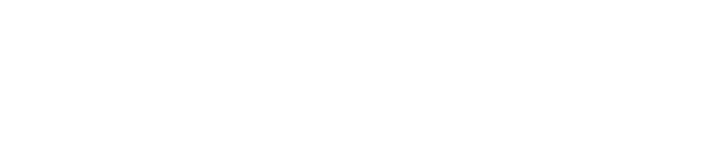
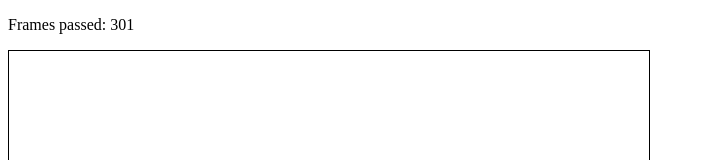
Before and after one commit to Bro-Pals/SimpleJavascriptLib, a plain HTML site: page TestFiles/WebGL_TestLibrary.html in a window 1280 px wide. Shown: the top 160 px of the page, without its empty margins (0-705 px from the left). Drawn offline with Linux system fonts and the light colour scheme.

Commit message:
Learning WebGL

```diff
--- a/SimpleLibrary/WebGL_SimpleLibrary/setup_webgl.js
+++ /dev/null
@@ -1,46 +0,0 @@
-
-var gl;
-
-function SimpleRenderTemplate(displayFunction, initFunction)
-{
-	this.displayFunction=displayFunction;
-	this.initFunction=initFunction;
-
-	function display()
-	{
-		this.displayFunction();
-	}
-
-	function init()
-	{
-		this.initFunction();
-	}
-}
-
-function init3DCanvas(canvasId)
-{
-	var canvas = document.getElementById(canvasId);
-	if (canvas==undefined || canvas==null) {
-		alert("no canvas!");
-	}
-	initWebGL(canvas);
-
-	if (gl!=null) {
-
-	} else {
-		alert("No WebGL!");
-	}
-}
-
-function initWebGL(canvas)
-{
-	gl = null;
-
-	try {
-		gl = canvas.getContext("webgl");
-	} catch(e) { alert("Error!"); }
-
-	if(!gl) { //If WebGL context is not there
-		alert("Unable to initialize WebGL!");
-	}
-}
--- /dev/null
+++ b/SimpleLibrary/WebGL_SimpleLibrary/tester_webgl.js
@@ -0,0 +1,87 @@
+var template;
+var loops;
+
+function go()
+{
+	loops = 0;
+	template = new SimpleLoopTemplate(displayGL, gameUpdate, initGL); //Make a new loop template with display() update() and init() functions
+	startLoop(template, 30); // Run the loop specified by template
+}
+
+var positionBufferObject;
+var vertexes;
+
+function displayGL()
+{
+	gl.clearColor(0, 0, 0, 0);
+	gl.bindBuffer(gl.ARRAY_BUFFER, positionBufferObject); //Bind the positionBufferObject to the Array Buffer context
+	gl.enableVertexAttribArray(0); //Enable the vertex attribute at index "0" as an array (Where vertexAttribPointer is going to)
+	gl.vertexAttribPointer(0, 4, gl.FLOAT, false, 0, 0);
+	//The first parameter is asking where the data for the vertexes starts at in the Array Buffer
+	//The second parameter is asking how many values represent each vertex
+	//The third parameter is telling WebGL that these vertexes are of type FLOAT
+	//
+	//The fifth parameter is telling WebGL that there is no space between each set of values in our data array
+	//The sixth parameter is telling WebGL that there is no byte offset between each set of values
+	//
+	//"vertexAttribPointer" always refers to the currently bound buffer (in our case, positionBufferObject, which is an Array Buffer)
+	//"vertexAttribPointer" is saying where to find the data for the vertex data, essentially
+	//
+	//NEED TO TELL IT WHERE TO FIND THE VERTEX DATA BEFORE IT USES IT FOR RENDERING
+	//
+	//Now to render the data that we pointed it to:
+	gl.drawArrays(gl.TRIANGLES, 0, 3);
+	//The 2nd parameter is saying where to start reading vertexes (0th index of the array buffer)
+	//The 3rd parameter is saying how many vertexes to read
+	//gl.TRIANGLES tells WebGL to take each 3 vertexes it finds as a triangle
+	//
+	//Clean up code.. Tell it to stop enabling the vertexAttribArray at index 0
+	gl.disableVertexAttribArray(0);
+
+	//	loopCycle in webGL_SimpleLibrary should finish up and repaint the canvas
+}
+
+function initGL()
+{
+	//Give it the color to clear the screen it
+	gl.clearColor(0, 0, 0, 0);
+	//Init the vertexes
+	var vertexCount = 3; //We are making 3 vertexes
+	var vertexSize = 4*Float32Array.BYTES_PER_ELEMENT; //Each vertex includes 4 Float elements. The "Float32Array" is the type of array that will hold our vertexes
+	var arrayBuffer = new ArrayBuffer(vertexCount*vertexSize); //Allocate space for vertexes (ArrayBuffer is general purpose)
+
+	var vertexArray = new Float32Array(arrayBuffer); //Make a FloatArray from the data that will be in the ArrayBuffer
+
+	//Big array initializer; 3 vertexes, each with 4 floats associated with them
+	vertexArray[0]=1.0;
+	vertexArray[1]=-1.0;
+	vertexArray[2]=0.0;
+	vertexArray[3]=1.0;
+
+	vertexArray[4]=-1.0;
+	vertexArray[5]=2.0;
+	vertexArray[6]=2.0;
+	vertexArray[7]=1.0;
+
+	vertexArray[8]=-1.0;
+	vertexArray[9]=-2.0;
+	vertexArray[10]=-1.0;
+	vertexArray[11]=1.0;
+
+	//Make a method to make doing this easier...
+
+	//Make the positionBufferObject
+	positionBufferObject = gl.createBuffer();
+	gl.bindBuffer(gl.ARRAY_BUFFER, positionBufferObject); //Bind the positionBufferObject to the ARRAY_BUFFER context to do stuff with it
+	//Set the size of the currently bound buffer
+	gl.bufferData(gl.ARRAY_BUFFER, vertexArray, gl.STATIC_DRAW); //"Buffer data for the ArrayBuffer so that the vertex data is buffered.
+	//The 2nd parameter is asking what we are buffering
+	//The 3rd parameter is telling WebGL how we are going to use the data
+	gl.bindBuffer(gl.ARRAY_BUFFER, null); //Set the binded context to nothing (by setting it to null)
+}
+
+function gameUpdate()
+{
+		loops++;
+		document.getElementById("pp").innerHTML="Frames passed: " + loops + "";
+}
--- /dev/null
+++ b/SimpleLibrary/WebGL_SimpleLibrary/webGL_SimpleLibrary.js
@@ -0,0 +1,141 @@
+var looping;
+var canvas; //Just to keep a reference to it
+var gl; //Don't need to start every function with "gl" when calling them
+		//When using constants (all caps) say "gl.CONSTANT_NAME"
+
+		//The general idea:
+		//1. Draw everything you want to draw to an image
+		//2. Draw that image using a buffer swapper
+
+function startLoop(simpleTemplate, framesPerSecond)
+{
+	resizeCanvas(canvas.width, canvas.height);
+	simpleTemplate.init();
+	loopCycle(simpleTemplate);
+}
+
+//Use startLoop to call this
+function loopCycle(simpleTemplate)
+{
+	simpleTemplate.update();
+	simpleTemplate.display();
+	requestAnimationFrame(function() { loopCycle(simpleTemplate); }); //
+}
+
+function SimpleLoopTemplate(displayFunction, updateFunction, initFunction)
+{
+	this.displayFunction=displayFunction;
+	this.initFunction=initFunction;
+	this.updateFunction=updateFunction;
+
+	this.display=display;
+	function display()
+	{
+		gl.clear(gl.COLOR_BUFFER_BIT);
+		this.displayFunction();
+	}
+
+	this.init=init;
+	function init()
+	{
+		this.initFunction();
+	}
+
+	this.update=update;
+	function update()
+	{
+		this.updateFunction();
+	}
+}
+
+function init3DCanvas(canvasId)
+{
+	canvas = document.getElementById(canvasId);
+	if (canvas==undefined || canvas==null) {
+		alert("no canvas!");
+	}
+	initWebGL(canvas);
+
+	if (gl!=null) {
+
+	} else {
+		alert("No WebGL!");
+	}
+}
+
+function initWebGL(canvas)
+{
+	gl = null;
+
+	try {
+		gl = canvas.getContext("webgl");
+	} catch(e) { alert("Error!"); }
+
+	if(!gl) { //If WebGL context is not there
+		alert("Unable to initialize WebGL!");
+	}
+}
+
+function resizeCanvas(newWidth, newHeight)
+{
+	canvas.width = newWidth;
+	canvas.height = newHeight;
+	gl.viewport(0, 0, gl.drawingBufferWidth, gl.drawingBufferHeight); //Makes sure the viewport is the same size as the canvas
+}
+
+//	Rendering:
+//
+//	When rendering, WebGL takes vertex data from arrays stored in buffered objects
+//	So buffered objects is where you store the vertex data in
+//	The vertex data that is stored in the buffered objects are in the form of arrays
+//	Arrays hold the vertex data
+//	Buffered objects hold the arrays
+//	Vertex data is taken for rendering
+//	If you don't have a buffer for the arrays, then you can't work with it
+//	You need data buffers to work with vertex data
+//
+//	WebGL wants to know the format of the data in the arrays so that buffers can fit them properly
+
+//For most actions onto WebGL objects
+//
+// 1. Bind it to a context
+// 2. Act on the context (which has the binded object)
+// 3. Unbind the object from the context
+//
+
+//Making an array buffer:
+//	And array buffer holds all the data for things (like colors, vertex posititons, etc)
+//When making an array buffer, you need to think about
+//	1. How many elements am I making?
+//	2. What data goes into each element?
+//	3. How much memory does each element take up?
+//
+//	Then, when knowing that, allocate memory equal to
+//	(element count) * (memory required in each element)
+//
+//	The memory that each type of data takes up can be obtained with constants provided by WebGL
+//
+//	Example: Make an ArrayBuffer that holds 10 elements, each of which is made up of
+//	2 bytes of data
+//
+//	var elementCount = 10;
+//	var elementSize = 2 * Uint8Array.BYTES_PER_ELEMENT;
+//
+//	var arrayBuffer = new ArrayBuffer(elementCount * elementSize);
+//
+//	To access the data, you need to map the ArrayBuffer to an array of that type.
+//	So to access the Uint8Array data:
+//
+//	var elementArray = new Uint8Array(arrayBuffer);
+
+//	Shaders:
+//	Rendering requires shaders
+//
+//	To use a shader, the following must be done
+//
+//	1. Load the shader (shaderSource function)
+//	2. Compile the shader (compileShader function)
+//	3. Attach to a program (attachShader function)
+//	4. Link the program that you attached it to (linkProgram function)
+//	5. Use the program that you just linked (useProgram function)
+//
--- a/TestFiles/WebGL_TestLibrary.html
+++ b/TestFiles/WebGL_TestLibrary.html
@@ -2,21 +2,31 @@
 <html>
 <head>
 	<title> Testing our library</title>
+	<meta charset="UTF-8">
+	<style>
+	canvas
+	{
+	border: 1px solid black;
+	}
+	</style>
 </head>
 
 <body onload="derp()">
+
+<p id="pp"></p>
 
 <canvas width="640" height="480" id="WebGLCanvas">
 	There should be a canvas here
 </canvas>
 
-<script src="../SimpleLibrary/WebGL_SimpleLibrary/setup_webgl.js"></script>
+<script src="../SimpleLibrary/WebGL_SimpleLibrary/webGL_SimpleLibrary.js"></script>
+<script src="../SimpleLibrary/WebGL_SimpleLibrary/tester_webgl.js"></script>
 
 <script>
 
 function derp() {
 		init3DCanvas("WebGLCanvas");
-		//alert("Alert!");
+		go();
 }
 
 </script>
```
